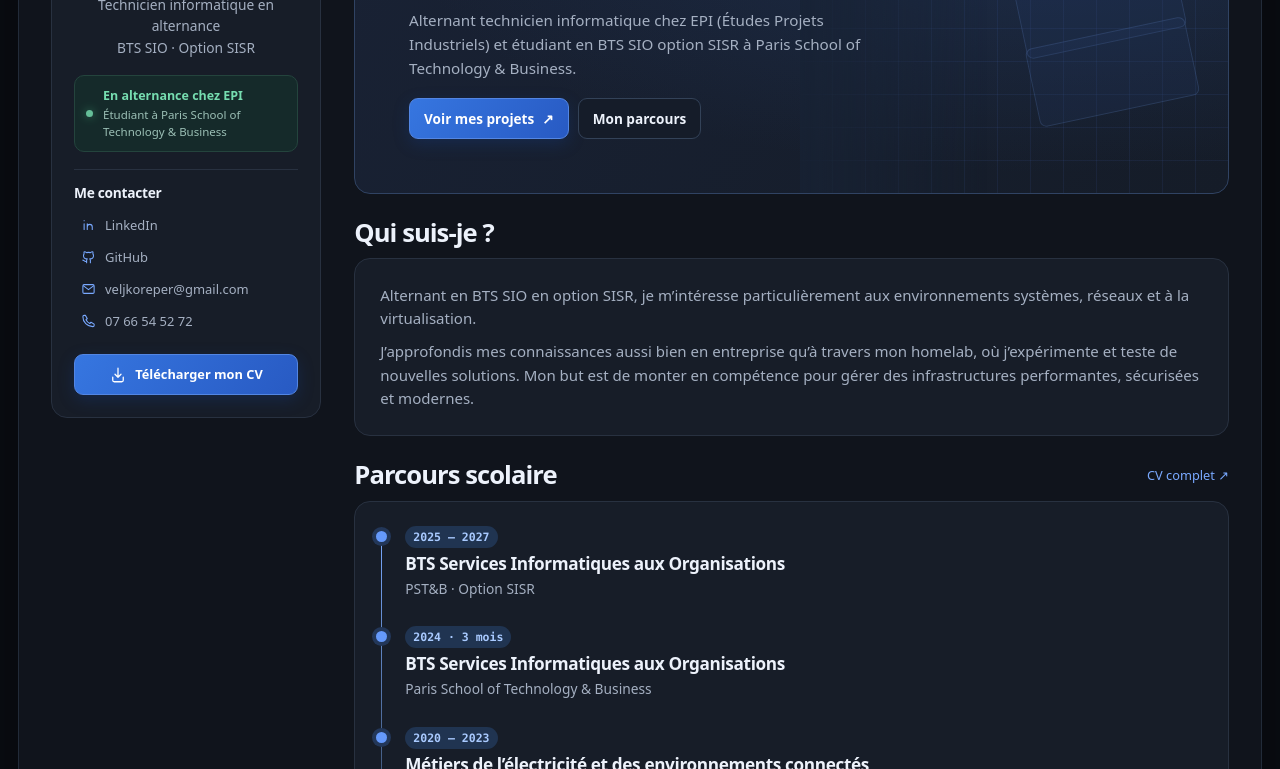
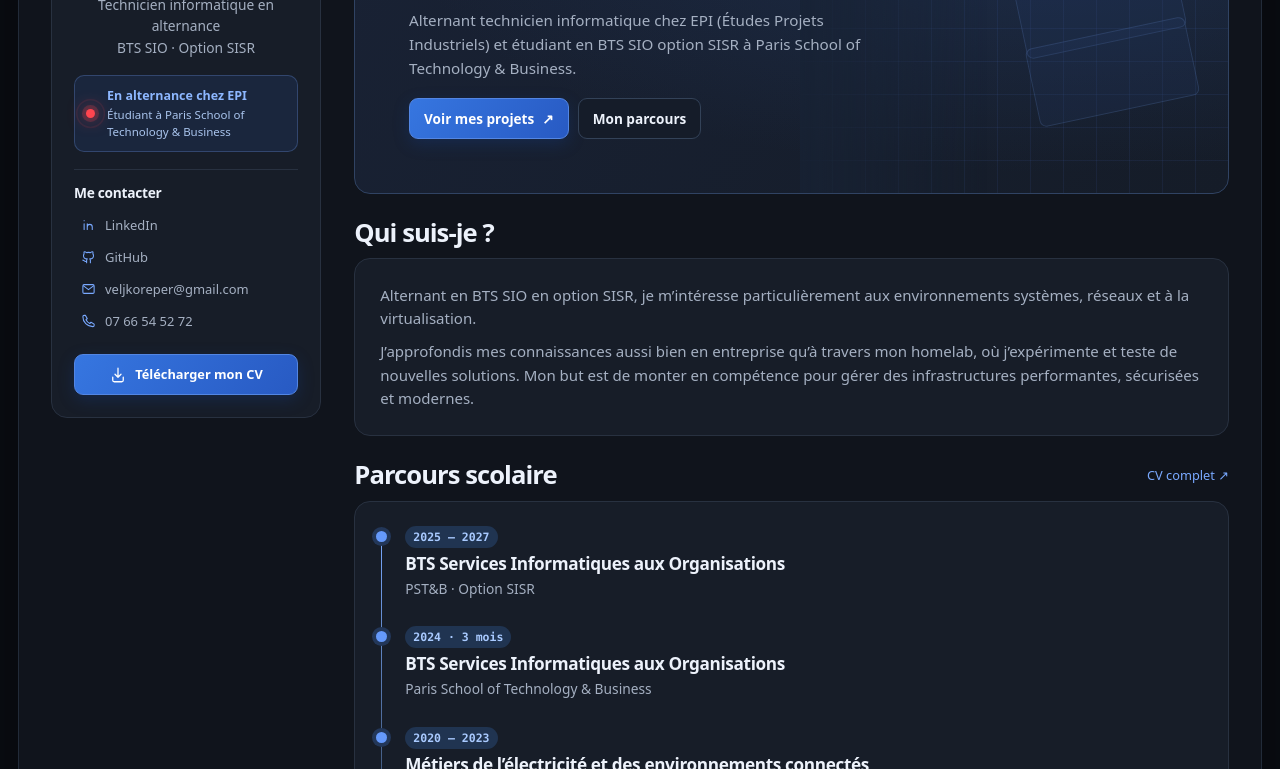
Before and after one commit to Vpav2004/portfolio, a plain HTML site: page index.html in a window 1280 px wide. Shown: the part 331-1100 px from the top of the page. Drawn offline with Linux system fonts and the light colour scheme; a web font is replaced by a local one.

Commit message:
Update status styles and animations in style.css

```diff
--- a/style.css
+++ b/style.css
@@ -46,9 +46,9 @@ h3{font-size:1.075rem;letter-spacing:-.021em}
 .portrait img{width:100%;height:100%;object-fit:cover;object-position:55% 28%;border-radius:inherit}
 .profile h2{font-size:1.27rem;margin:0 0 7px}
 .profile p{color:var(--muted);font-size:.86rem}
-.status{display:flex;align-items:center;gap:10px;padding:11px;background:#152a2a;border:1px solid #24443d;border-radius:10px;color:var(--green);font-size:.78rem;line-height:1.4}
-.status i{width:7px;height:7px;flex:0 0 7px;border-radius:50%;background:var(--green);box-shadow:0 0 10px #65f7a885;animation:pulse 2.8s ease-in-out infinite}
-.status small{display:block;color:#9bbfb5;margin-top:3px;font-size:.72rem}
+.status{display:flex;align-items:center;gap:12px;padding:11px;background:rgba(47,102,206,.13);border:1px solid rgba(121,169,255,.25);border-radius:10px;color:#8db7ff;font-size:.78rem;line-height:1.4}
+.status i{position:relative;display:block;width:9px;height:9px;flex:0 0 9px;border-radius:50%;background:#ff454f;box-shadow:0 0 0 2px rgba(255,69,79,.15),0 0 12px rgba(255,69,79,.65);animation:status-pulse 2s ease-in-out infinite}.status i::after{content:"";position:absolute;inset:-5px;border:1.5px solid rgba(255,69,79,.8);border-radius:50%;animation:status-ring 2s ease-out infinite}
+.status small{display:block;color:#a9c4ed;margin-top:3px;font-size:.72rem}
 .contacts{border-top:1px solid var(--border);padding-top:15px}
 .contacts h3{margin:0 0 8px;font-size:.86rem}
 .contacts a{display:flex;align-items:center;gap:9px;padding:6px 7px;color:var(--muted);text-decoration:none;font-size:.81rem;overflow-wrap:anywhere;border-radius:7px}
@@ -190,6 +190,8 @@ footer a{text-decoration:none}
 [data-reveal].waiting{opacity:0;transform:translateY(12px)}
 @keyframes enter{from{opacity:0;transform:translateY(5px)}to{opacity:1;transform:none}}
 @keyframes pulse{50%{opacity:.55}}
+@keyframes status-pulse{0%,100%{box-shadow:0 0 0 2px rgba(255,69,79,.15),0 0 9px rgba(255,69,79,.55)}50%{box-shadow:0 0 0 4px rgba(255,69,79,.22),0 0 18px rgba(255,69,79,.95)}}
+@keyframes status-ring{0%{transform:scale(.65);opacity:.9}75%,100%{transform:scale(1.7);opacity:0}}
 .boot{position:fixed;inset:0;z-index:20;display:grid;place-items:center;padding:20px;background:radial-gradient(ellipse at center,#16243c,#090c13 65%);transition:opacity .25s}
 .boot.closing{opacity:0;pointer-events:none}
 .boot-window{width:min(100%,595px);border:1px solid #34496b;border-radius:14px;background:#101723;box-shadow:0 25px 80px #000a;overflow:hidden}
```
